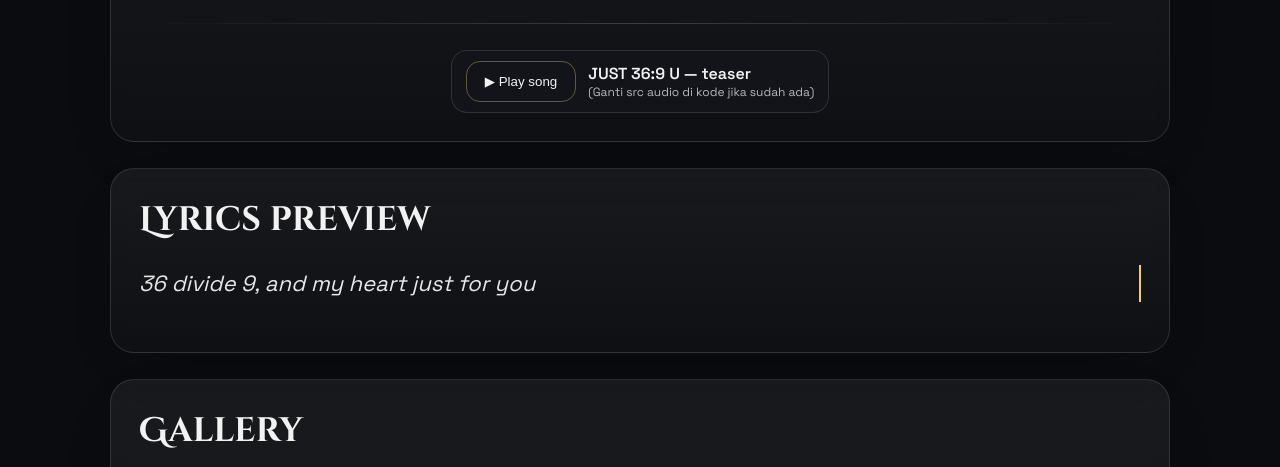
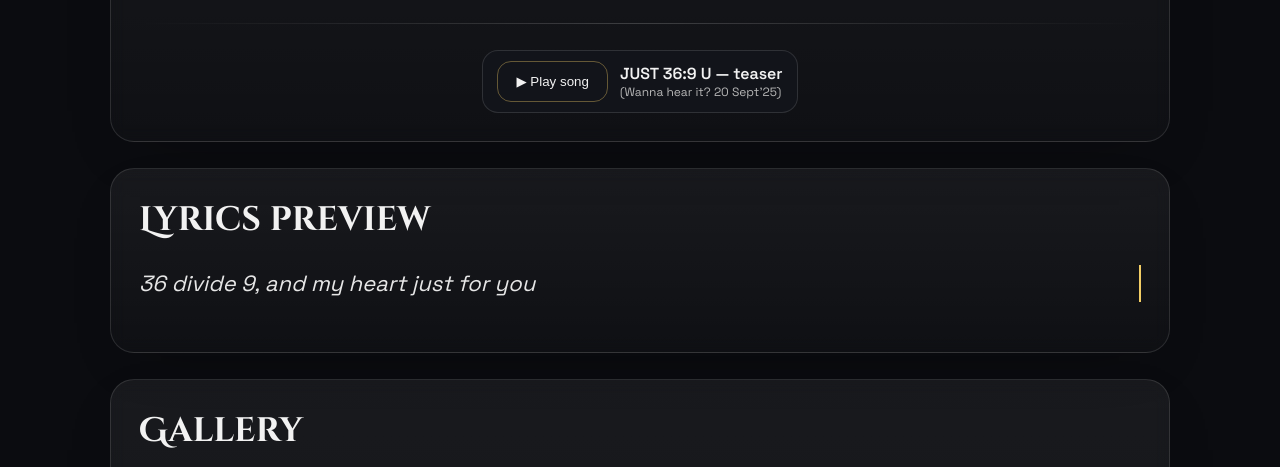
Before and after one commit to ricvess/just4u, a plain HTML site: page index.html in a window 1280 px wide. Shown: the part 938-1405 px from the top of the page. Drawn offline with Linux system fonts and the light colour scheme.

Commit message:
Update index.html

```diff
--- a/index.html
+++ b/index.html
@@ -213,7 +213,7 @@
           <button class="btn" id="playBtn">▶ Play song</button>
           <div>
             <div class="title">JUST 36:9 U — teaser</div>
-            <div class="muted" style="font-size:12px">(Ganti src audio di kode jika sudah ada)</div>
+            <div class="muted" style="font-size:12px">(Wanna hear it? 20 Sept'25)</div>
           </div>
           <audio id="audio" preload="none">
             <!-- TODO: Ganti dengan file kamu, contoh: <source src="/audio/just-369u-teaser.mp3" type="audio/mpeg"> -->
```
